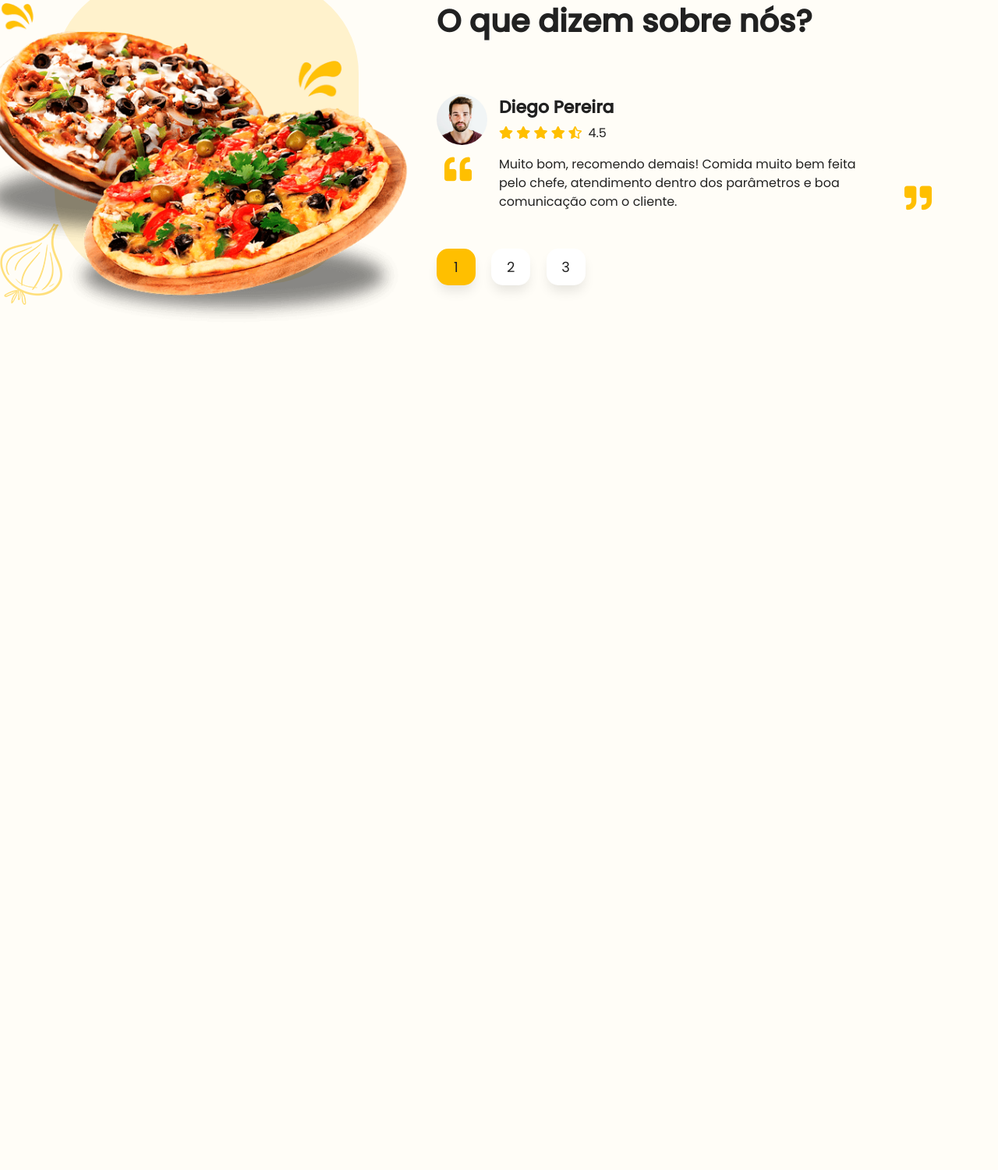
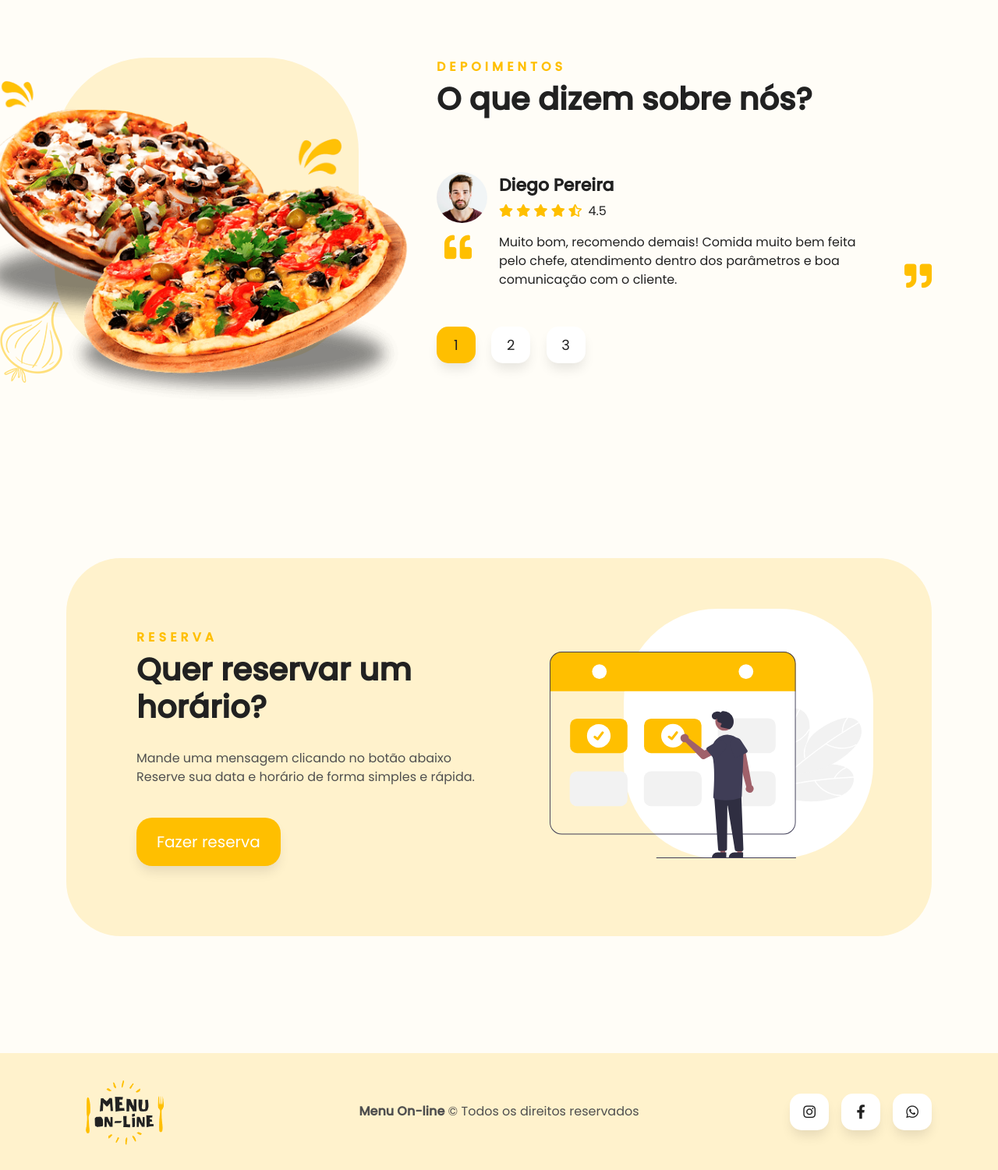
Before and after one commit to francisvanoliveira/cardapio-online, a plain HTML site: page index.html in a window 1280 px wide. Shown: the part 2599-4100 px from the top of the page at 78% size. Before the commit the page ends 3073 px from the top, so only its background shows below. Drawn offline with Linux system fonts and the light colour scheme.

Commit message:
Estilo reserva e rodapé

```diff
--- a/css/main.css
+++ b/css/main.css
@@ -338,7 +338,7 @@ a.navbar-brand {
     margin-top: 20px;
 }
 
-.depoimeentos {
+.depoimentos {
     padding-top: 100px;
     padding-bottom: 150px;
 }
@@ -429,3 +429,53 @@ a.navbar-brand {
     justify-content: center;
     align-items: end;
 }
+
+.reserva {
+    padding-top: 100px;
+    padding-bottom: 150px;
+}
+
+.card-secondary {
+    background-color: var(--color-secondary);
+    border-radius: 70px;
+    padding: 90px;
+}
+
+.card-reserva {
+    height: 320px;
+    width: 320px;
+    border-radius: 120px;
+    background-color: var(--color-white);
+    position: absolute;
+    right: 0;
+    top: -25px;
+}
+
+.reserva .img-banner img {
+    width: 100%;
+}
+
+footer {
+    background-color: var(--color-secondary);
+}
+
+.logo-footer {
+    width: 150px;
+}
+
+.container-logo-footer, .container-texto-footer, .container-redes-footer {
+    display: flex;
+    align-items: center;
+}
+
+.container-logo-footer {
+    justify-content: start;
+}
+
+.container-texto-footer {
+    justify-content: center;
+}
+
+.container-redes-footer {
+    justify-content: end;
+}
--- a/index.html
+++ b/index.html
@@ -279,11 +279,52 @@
     </section>
 
     <section class="reserva" id="reservas">
+        <div class="container">
+            <div class="row">
+                <div class="col-12">
+                    <div class="card-secondary">
+                        <div class="row">
+                            <div class="col-7">
+                                <span class="hint-title"><b>Reserva</b></span>
+                                <h1 class="title"><b>Quer reservar um horário?</b></h1>
+                                <p class="pr-5">
+                                    Mande uma mensagem clicando no botão abaixo<br>
+                                    Reserve sua data e horário de forma simples e rápida.
+                                </p>
+                                <a class="btn btn-yellow mt-4" href="#">Fazer reserva</a>
+                            </div>
 
+                            <div class="col-5">
+                                <div class="card-reserva"></div>
+                                <div class="d-flex img-banner">
+                                    <img src="./img/icone-reserva.svg" alt="">
+                                </div>
+                            </div>
+                        </div>
+                    </div>
+                </div>
+            </div>
+        </div>
     </section>
 
     <footer>
+        <div class="container">
+            <div class="row">
+                <div class="col-3 container-logo-footer">
+                    <img class="logo-footer" src="./img/logo.png" alt="">
+                </div>
 
+                <div class="col-6 container-texto-footer">
+                    <p class="mb-0"><b>Menu On-line</b> &copy; Todos os direitos reservados</p>
+                </div>
+
+                <div class="col-3 container-redes-footer">
+                    <a class="btn btn-sm btn-white btn-social mr-3" href="#"><i class="fab fa-instagram"></i></a>
+                    <a class="btn btn-sm btn-white btn-social mr-3" href="#"><i class="fab fa-facebook-f"></i></a>
+                    <a class="btn btn-sm btn-white btn-social" href="#"><i class="fab fa-whatsapp"></i></a>
+                </div>
+            </div>
+        </div>
     </footer>
 
     <script type="text/javascript" src="./js/jquery-1.12.4.min.js"></script>
```
